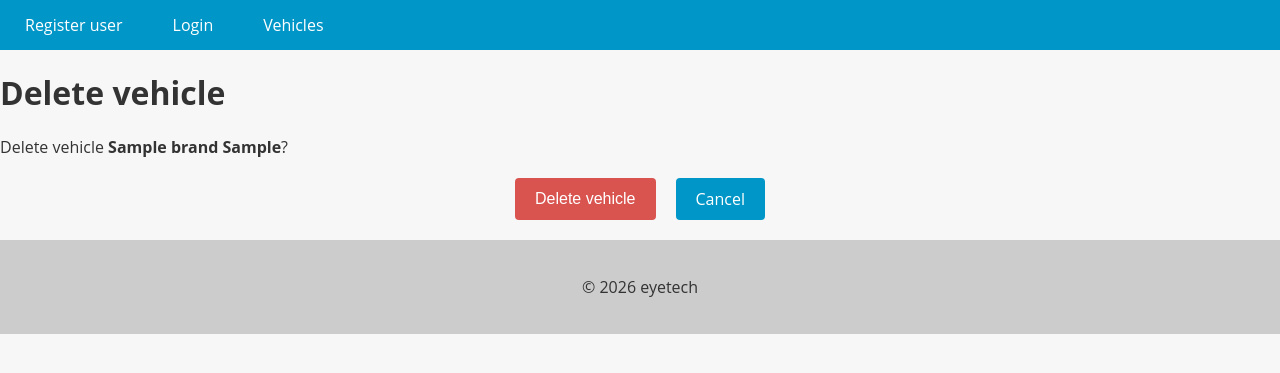
After one commit to meiryannemartinspereira/vehicles, a Django app: page /vehicle/1/delete/ in a window 1280 px wide. The commit adds this page. Shown: the top 373 px of the page. Run offline with Django 5.2, Linux system fonts and the light colour scheme; tables that the repository leaves empty hold one stand-in row (values such as "Sample post").

Commit message:
feat: add delete vehicle

```diff
--- /dev/null
+++ b/vehicles/templates/vehicle_delete.html
@@ -0,0 +1,63 @@
+{% extends "base.html" %}
+
+{% block content %}
+  <style>
+    .buttons-container {
+      display: flex;
+      justify-content: center;
+      margin-top: 20px;
+      margin-bottom: 20px;
+    }
+
+    .btn {
+      display: inline-block;
+      background-color: #0096c7;
+      color: #fff;
+      border: none;
+      padding: 10px 20px;
+      font-size: 16px;
+      border-radius: 4px;
+      cursor: pointer;
+      transition: background-color 0.3s ease-in-out;
+      margin: 0 10px;
+    }
+
+    .btn:hover {
+      background-color: #108eb8;
+    }
+
+    .btn-danger {
+      background-color: #d9534f;
+      text-decoration: none !important;
+    }
+
+    .btn-danger:hover {
+      background-color: #d2221c;
+    }
+
+    .error-message {
+      color: #d9534f;
+      font-size: 14px;
+      margin-top: 5px;
+    }
+
+    a {
+      text-decoration: none !important;
+    }
+  </style>
+  <div class="card">
+    <div class="card-header">
+      <h1 class="card-title">Delete vehicle</h1>
+    </div>
+    <div class="card-body">
+      <p>Delete vehicle <strong>{{ object.brand }} {{ object.model }}</strong>?</p>
+      <form method="post">
+        {% csrf_token %}
+        <div class="buttons-container">
+          <button type="submit" class="btn btn-danger">Delete vehicle</button>
+          <a href="{% url 'vehicle_delete' pk=object.pk %}" class="btn btn-secondary">Cancel</a>
+        </div>
+      </form>
+    </div>
+  </div>
+{% endblock %}
```
Also changed, not shown: vehicles/templates/vehicle_detail.html (+6 -3 lines).
